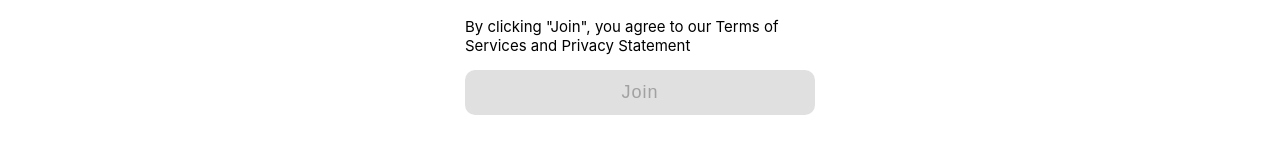
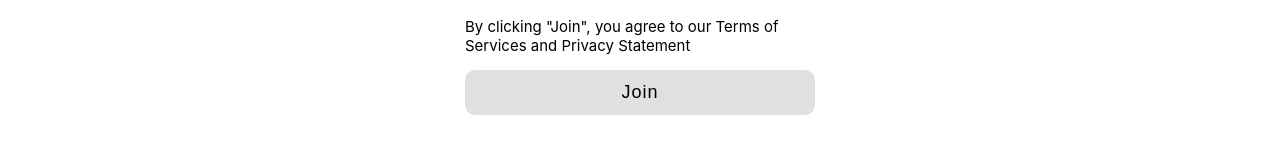
Before and after one commit to gtolan/zoom-video-chat-React, a React (Create React App) app: page / in a window 1280 px wide. Shown: the part 254-419 px from the top of the page. Built offline with nearby package versions, Linux system fonts and the light colour scheme.

Commit message:
add navbar links

```diff
--- a/public/index.html
+++ b/public/index.html
@@ -1,14 +1,12 @@
 <!DOCTYPE html>
 <html lang="en">
+
   <head>
     <meta charset="utf-8" />
     <link rel="icon" href="%PUBLIC_URL%/favicon.ico" />
     <meta name="viewport" content="width=device-width, initial-scale=1" />
     <meta name="theme-color" content="#000000" />
-    <meta
-      name="description"
-      content="Web site created using create-react-app"
-    />
+    <meta name="description" content="Web site created using create-react-app" />
     <link rel="apple-touch-icon" href="%PUBLIC_URL%/logo192.png" />
     <!--
       manifest.json provides metadata used when your web app is installed on a
@@ -26,7 +24,10 @@
     -->
     <title>React App</title>
   </head>
+
   <body>
+    <!-- WebRTC browser adapter -->
+    <script src="https://webrtc.github.io/adapter/adapter-latest.js"></script>
     <noscript>You need to enable JavaScript to run this app.</noscript>
     <div id="root"></div>
     <!--
@@ -40,4 +41,5 @@
       To create a production bundle, use `npm run build` or `yarn build`.
     -->
   </body>
+
 </html>
--- a/src/App.js
+++ b/src/App.js
@@ -1,6 +1,7 @@
 import Navbar from './components/Navbar.js';
 import './App.scss';
 import HomePage from './components/HomePage.js';
+import FAQs from './components/FAQs.js';
 import Footer from './components/Footer';
 import {
   BrowserRouter as Router,
@@ -22,6 +23,9 @@ function App() {
               <Route path="/about">
                 <h1>ZZOOM aBOUT</h1>
               </Route>
+              <Route path="/faq">
+                <FAQs/>
+              </Route>
               <Route path="/users">
                 <h1>ZZOOM users</h1>
               </Route>
--- a/src/App.scss
+++ b/src/App.scss
@@ -1,3 +1,8 @@
 header.App-header {
   margin-bottom: 5rem;
 }
+
+main.faq {
+  text-align: center;
+  margin-top: 3rem;
+}
--- /dev/null
+++ b/src/components/FAQs.js
@@ -0,0 +1,11 @@
+
+
+const FAQs = () => {
+    return (
+        <main className="faq">
+            <h1>FAQs</h1>
+        </main>
+    )
+}
+
+export default FAQs
--- a/src/styles/HomePage.scss
+++ b/src/styles/HomePage.scss
@@ -36,6 +36,20 @@ main.homepage {
         font-size: 18px;
         border: none;
         background-color: #d3d3d3b5;
+        background-color: #0f71eb;
+        color: white;
+        letter-spacing: 1px;
+        border-radius: 10px;
+        cursor: pointer;
+      }
+      button:disabled,
+      button[disabled] {
+        height: 45px;
+        font-size: 18px;
+        border: none;
+        background-color: #d3d3d3b5;
+
+        color: black;
         letter-spacing: 1px;
         border-radius: 10px;
       }
--- a/src/styles/Navbar.scss
+++ b/src/styles/Navbar.scss
@@ -40,7 +40,10 @@ nav {
       text-transform: uppercase;
       border: none;
       cursor: pointer;
-
+      &.join:hover,
+      &.host:hover {
+        background-color: #eaeaea;
+      }
       &.sign-up,
       &.sign-in {
         display: none;
@@ -220,6 +223,9 @@ nav {
         }
         &.sign-in {
           display: block;
+          &:hover {
+            background-color: #eaeaea;
+          }
         }
       }
     }
```
Also changed, not shown: src/components/MeetingRoom.js (added, +28 -0 lines).
